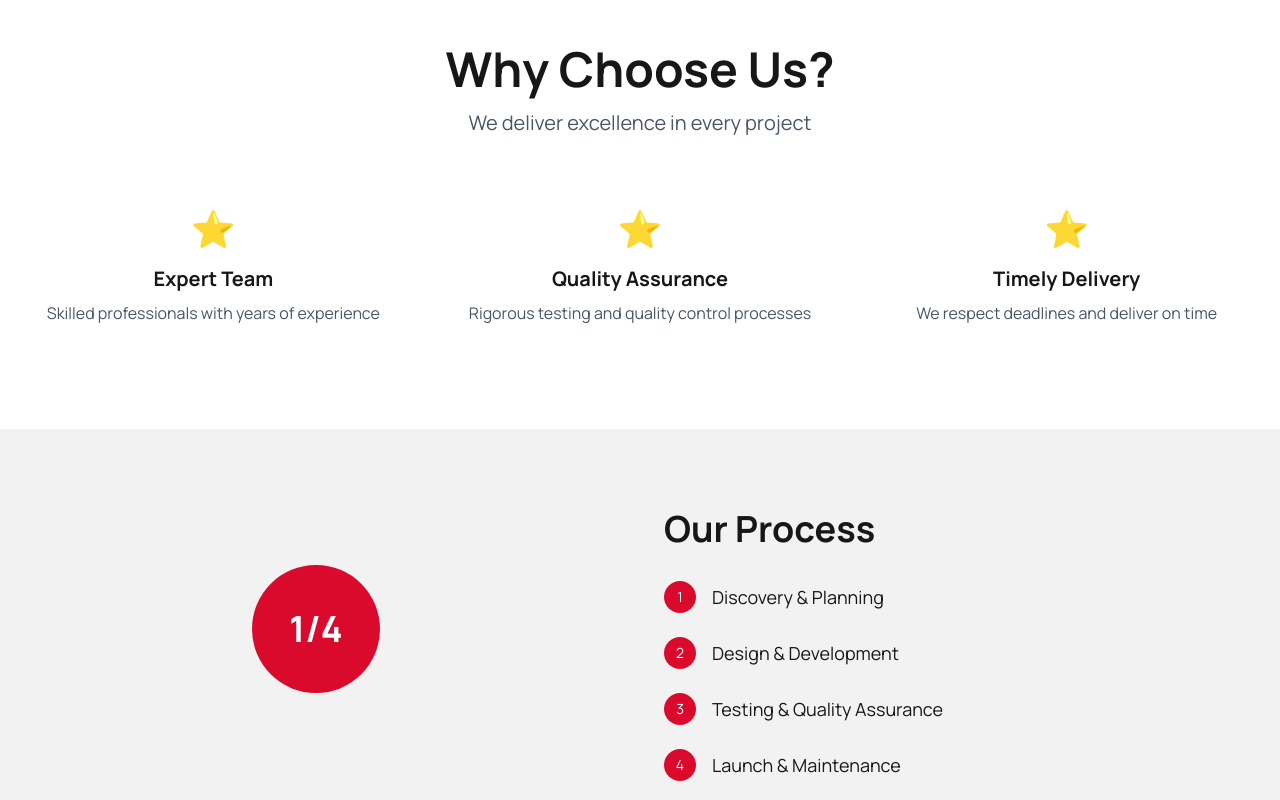
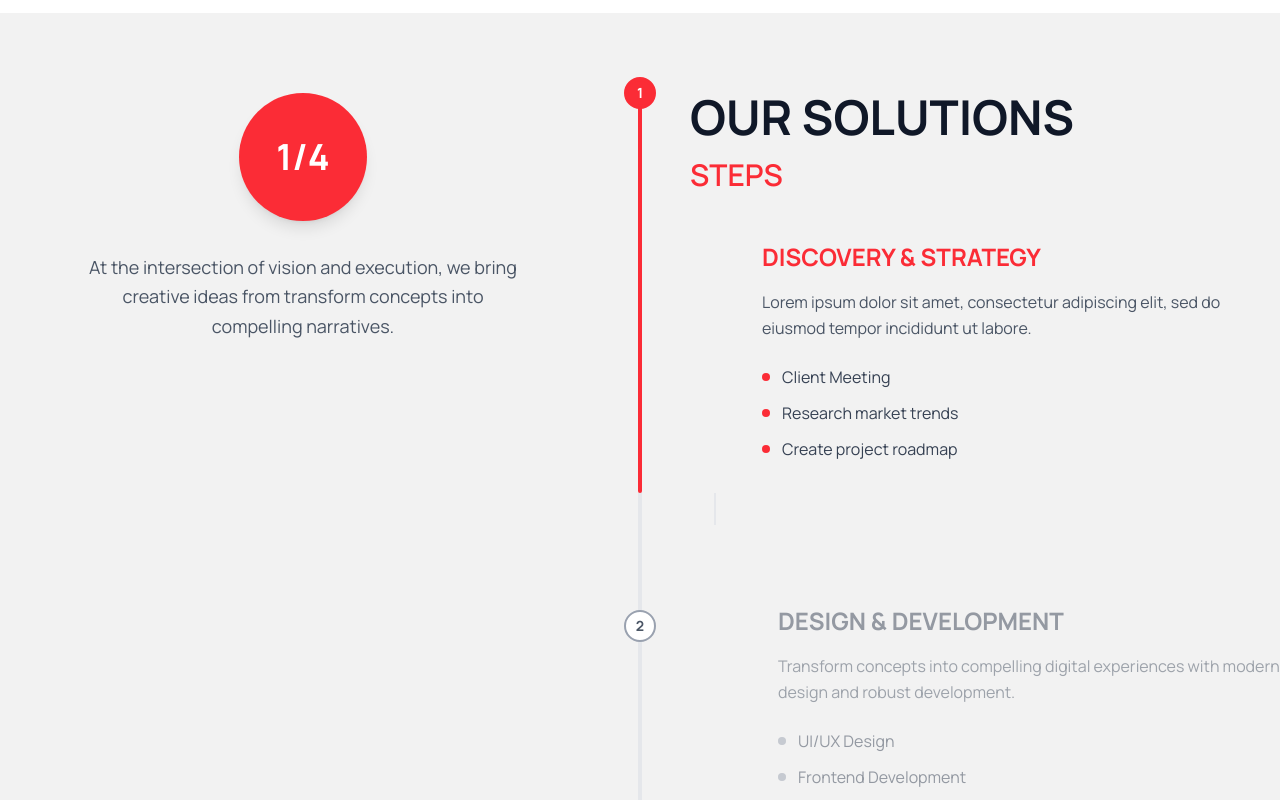
Before and after one commit to MdBiplob13/syntax_sail, a Next.js app: page /pages/Home in a window 1280 px wide. Shown: the part 6500-7300 px from the top of the page. Built offline with nearby package versions, Linux system fonts and the light colour scheme.

Commit message:
update process steps

```diff
--- a/app/pages/Home/design/ProcessSteps/ProcessSteps.jsx
+++ b/app/pages/Home/design/ProcessSteps/ProcessSteps.jsx
@@ -1,37 +1,233 @@
-import React from "react";
+"use client";
+
+import React, { useState, useEffect, useRef } from "react";
 
 const ProcessSteps = () => {
+  const [activeStep, setActiveStep] = useState(0);
+  const [progress, setProgress] = useState(0);
+  const containerRef = useRef(null);
+  const stepsRef = useRef([]);
+
+  const steps = [
+    {
+      title: "DISCOVERY & STRATEGY",
+      description:
+        "Lorem ipsum dolor sit amet, consectetur adipiscing elit, sed do eiusmod tempor incididunt ut labore.",
+      items: [
+        "Client Meeting",
+        "Research market trends",
+        "Create project roadmap",
+      ],
+    },
+    {
+      title: "DESIGN & DEVELOPMENT",
+      description:
+        "Transform concepts into compelling digital experiences with modern design and robust development.",
+      items: ["UI/UX Design", "Frontend Development", "Backend Integration"],
+    },
+    {
+      title: "TESTING & QUALITY",
+      description:
+        "Ensure flawless performance across all devices and platforms with comprehensive testing.",
+      items: [
+        "Quality Assurance",
+        "Performance Testing",
+        "User Acceptance Testing",
+      ],
+    },
+    {
+      title: "LAUNCH & SUPPORT",
+      description:
+        "Successful deployment and ongoing maintenance to keep your digital presence optimal.",
+      items: ["Deployment", "Post-launch Support", "Continuous Maintenance"],
+    },
+  ];
+
+  useEffect(() => {
+    const observer = new IntersectionObserver(
+      (entries) => {
+        entries.forEach((entry) => {
+          if (entry.isIntersecting) {
+            const index = stepsRef.current.findIndex(
+              (ref) => ref === entry.target
+            );
+            if (index !== -1) {
+              setActiveStep(index);
+
+              // Calculate progress based on which step is active
+              const progressPercentage = ((index + 1) / steps.length) * 100;
+              setProgress(progressPercentage);
+            }
+          }
+        });
+      },
+      {
+        threshold: 0.6,
+        rootMargin: "-10% 0px -10% 0px",
+      }
+    );
+
+    stepsRef.current.forEach((step) => {
+      if (step) observer.observe(step);
+    });
+
+    return () => {
+      stepsRef.current.forEach((step) => {
+        if (step) observer.unobserve(step);
+      });
+    };
+  }, []);
+
+  // Initialize stepsRef array
+  useEffect(() => {
+    stepsRef.current = stepsRef.current.slice(0, steps.length);
+  }, [steps.length]);
+
   return (
-    <section className="py-20 bg-offwhite dark:bg-gray-900">
+    <section className="py-20 bg-offwhite dark:bg-gray-900" ref={containerRef}>
       <div className="max-w-7xl mx-auto px-4">
-        <div className="grid md:grid-cols-2 gap-12 items-center">
-          {/* Left - Number Display */}
-          <div className="text-center">
-            <div className="w-32 h-32 bg-red rounded-full flex items-center justify-center mx-auto mb-8">
-              <span className="text-4xl text-white font-bold">1/4</span>
+        <div className="gap-12 items-start flex">
+          {/* Left - Interactive Display */}
+          <div className="sticky top-[40%] w-1/2">
+            <div className="text-center">
+              {/* Current Step Display */}
+              <div className="w-32 h-32 bg-red-500 rounded-full flex items-center justify-center mx-auto mb-8 shadow-lg">
+                <span className="text-4xl text-white font-bold">
+                  {activeStep + 1}/{steps.length}
+                </span>
+              </div>
+
+              {/* Description */}
+              <p className="text-lg text-gray-600 dark:text-gray-300 max-w-md mx-auto leading-relaxed">
+                At the intersection of vision and execution, we bring creative
+                ideas from transform concepts into compelling narratives.
+              </p>
             </div>
           </div>
 
-          {/* Right - Steps */}
-          <div>
-            <h3 className="text-4xl font-bold mb-8 text-foreground">
-              Our Process
-            </h3>
-            <div className="space-y-6">
-              {[
-                "Discovery & Planning",
-                "Design & Development",
-                "Testing & Quality Assurance",
-                "Launch & Maintenance",
-              ].map((step, index) => (
-                <div key={index} className="flex items-center space-x-4">
-                  <div className="w-8 h-8 bg-red rounded-full flex items-center justify-center">
-                    <span className="text-white text-sm">{index + 1}</span>
+          {/* Progress Bar with Empty Circles */}
+          <div className="flex flex-col items-center relative">
+            <div className="relative">
+              {/* Thin Gray Background Bar */}
+              <div className="w-1 h-[1600px] bg-gray-200 rounded-full" />
+
+              {/* Animated Red Progress Bar */}
+              <div
+                className="absolute top-0 left-0 w-1 bg-red-500 rounded-full transition-all duration-1000 ease-out"
+                style={{ height: `${progress}%` }}
+              />
+
+              {/* Empty Circles that fill with red */}
+              {steps.map((_, index) => (
+                <div
+                  key={index}
+                  className="absolute left-1/2 transform -translate-x-1/2 -translate-y-1/2"
+                  style={{ top: `${(index / (steps.length - 1)) * 100}%` }}
+                >
+                  {/* Circle Container */}
+                  <div className="relative">
+                    {/* Empty Circle (Gray Border) */}
+                    <div
+                      className={`w-8 h-8 rounded-full border-2 transition-all duration-500 ${
+                        index <= activeStep
+                          ? "border-red-500 bg-red-500"
+                          : "border-gray-400 bg-white"
+                      }`}
+                    >
+                      {/* Inner White Circle for empty effect */}
+                      <div
+                        className={`absolute inset-1 rounded-full transition-all duration-500 ${
+                          index <= activeStep
+                            ? "bg-red-500 scale-100"
+                            : "bg-white scale-100"
+                        }`}
+                      />
+
+                      {/* Step Number */}
+                      <span
+                        className={`absolute inset-0 flex items-center justify-center text-sm font-bold transition-colors duration-300 ${
+                          index <= activeStep ? "text-white" : "text-gray-600"
+                        }`}
+                      >
+                        {index + 1}
+                      </span>
+                    </div>
                   </div>
-                  <span className="text-lg text-foreground">{step}</span>
                 </div>
               ))}
             </div>
+          </div>
+
+          {/* Right - Steps Content */}
+          <div className="space-y-20 w-1/2">
+            <div className="mb-12">
+              <h2 className="text-5xl font-bold mb-4 text-gray-900 dark:text-white">
+                OUR SOLUTIONS
+              </h2>
+              <h3 className="text-3xl font-semibold text-red-500 mb-6">
+                STEPS
+              </h3>
+            </div>
+
+            {steps.map((step, index) => (
+              <div
+                key={index}
+                ref={(el) => (stepsRef.current[index] = el)}
+                className={`transition-all duration-500 ${
+                  index === activeStep
+                    ? "opacity-100 transform translate-x-0"
+                    : "opacity-50 transform translate-x-4"
+                }`}
+              >
+                <div className="flex items-start space-x-6">
+                  {/* Step Number - Hidden since we have it on the progress bar */}
+                  <div className="w-12 h-12 opacity-0">
+                    <span>{index + 1}</span>
+                  </div>
+
+                  {/* Step Content */}
+                  <div className="flex-1">
+                    <h4
+                      className={`text-2xl font-bold mb-4 transition-colors duration-300 ${
+                        index === activeStep
+                          ? "text-red-500"
+                          : "text-gray-700 dark:text-gray-300"
+                      }`}
+                    >
+                      {step.title}
+                    </h4>
+
+                    <p className="text-gray-600 dark:text-gray-400 mb-6 leading-relaxed">
+                      {step.description}
+                    </p>
+
+                    {/* Step Items */}
+                    <ul className="space-y-3">
+                      {step.items.map((item, itemIndex) => (
+                        <li
+                          key={itemIndex}
+                          className="flex items-center space-x-3 text-gray-700 dark:text-gray-300"
+                        >
+                          <div
+                            className={`w-2 h-2 rounded-full ${
+                              index === activeStep
+                                ? "bg-red-500"
+                                : "bg-gray-400"
+                            }`}
+                          />
+                          <span>{item}</span>
+                        </li>
+                      ))}
+                    </ul>
+                  </div>
+                </div>
+
+                {/* Separator */}
+                {index < steps.length - 1 && (
+                  <div className="ml-6 mt-8 pl-6 border-l-2 border-gray-200 dark:border-gray-700 h-8" />
+                )}
+              </div>
+            ))}
           </div>
         </div>
       </div>
--- a/app/pages/Home/page.jsx
+++ b/app/pages/Home/page.jsx
@@ -40,7 +40,7 @@ const HomePage = () => {
       {/* Part 5: Scroll Effect Sections */}
       <ScrollEffectSections />
 
-      {/* Part 6: Product Design Section */}
+      {/* Part 6: Product Design Section
       <motion.div
         initial={{ opacity: 0, y: 50 }}
         whileInView={{ opacity: 1, y: 0 }}
@@ -48,7 +48,7 @@ const HomePage = () => {
         viewport={{ once: true, margin: "-100px" }}
       >
         <ProductDesignSection />
-      </motion.div>
+      </motion.div> */}
 
       {/* Part 7: Why Choose Us */}
       <motion.div
```
